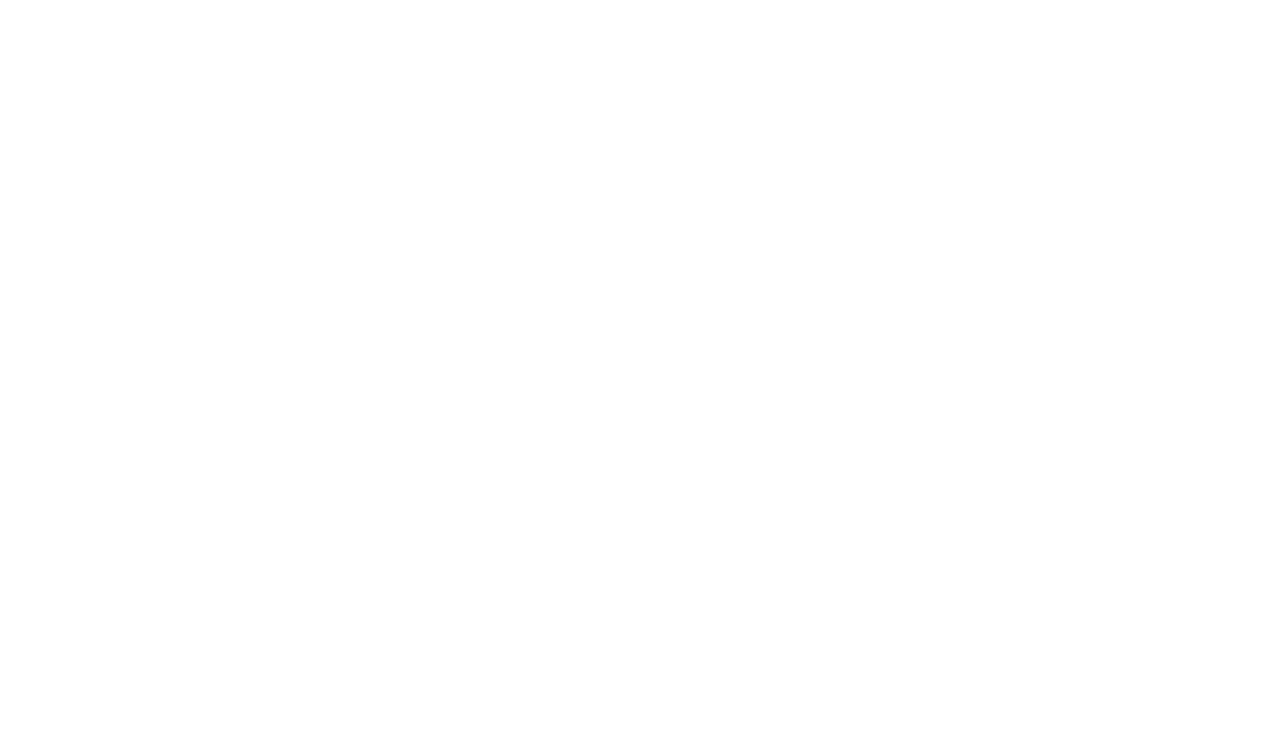
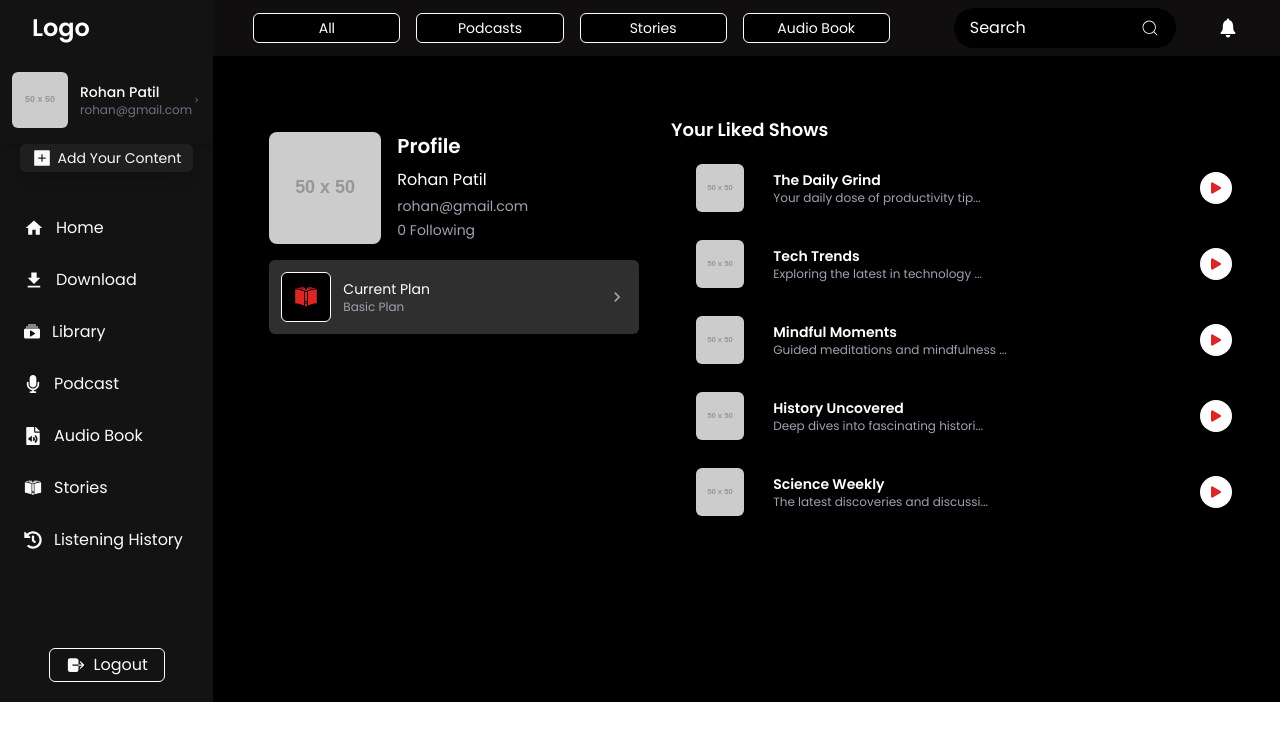
Before and after one commit to satishd01/podcast, a React (Vite) app in the folder podcast/: page /profile in a window 1280 px wide. Before the commit this address had no page. Shown: the top 740 px of the page. Built offline with nearby package versions, Linux system fonts and the light colour scheme; the HTML template or start-up script is replaced by a standard one.

Commit message:
feat: Profile

```diff
--- a/podcast/src/App.jsx
+++ b/podcast/src/App.jsx
@@ -12,6 +12,7 @@
 const SingleCreator = lazy(() => import("./pages/SingleCreator/SingleCreator"));
 const Subscription = lazy(() => import("./pages/Subscription/Subscription"));
 const Library = lazy(() => import("./pages/Library/Library"));
+const Profile = lazy(() => import("./pages/Profile/Profile"));
 const LikedPodcasts = lazy(() =>
   import("./pages/LikedPodcasts/LikedPodcasts.jsx")
 );
@@ -60,6 +61,7 @@
           <Route path="/stories" element={<StoriesContent />} />
           <Route path="/audio-book" element={<AudioBooksContent />} />
           <Route path="/library" element={<Library />} />
+          <Route path="/profile" element={<Profile />} />
           <Route path="/downloaded-podcasts" element={<DownloadedPodcasts />} />
           <Route path="/your-playlist" element={<MyPlaylist />} />
           <Route path="/your-playlist/:playlist" element={<SinglePlaylist />} />
--- a/podcast/src/components/MyPlaylist/PlaylistBody/PlaylistBody.jsx
+++ b/podcast/src/components/MyPlaylist/PlaylistBody/PlaylistBody.jsx
@@ -15,7 +15,6 @@
 
   return (
     <>
-      {/* Header Section */}
       <div className="flex items-center justify-between gap-5 mb-4">
         <p className="text-lg sm:text-xl font-semibold">Your Playlist</p>
         <div
@@ -30,7 +29,6 @@
         </div>
       </div>
 
-      {/* Filter & Create Playlist Section */}
       <div className="flex items-center justify-between mb-4">
         <ul className="flex items-center gap-2 sm:gap-4 text-xs sm:text-sm">
           <li className="rounded-lg border px-2 py-1">Podcasts</li>
@@ -40,27 +38,23 @@
           <li className="rounded-lg border px-2 py-1">Stories</li>
         </ul>
         <div
-          className="flex items-center gap-2 sm:gap-3 bg-white text-black text-xs sm:text-sm px-3 py-1 rounded-md cursor-pointer mx-2 text-xs"
+          className="flex items-center gap-2 sm:gap-3 bg-white text-black sm:text-sm px-3 py-1 rounded-md cursor-pointer mx-2 text-xs"
           onClick={openCreatePlaylist}>
           <FaPlus className="text-sm" />
           <p>Create playlist</p>
         </div>
       </div>
 
-      {/* Main Content */}
       <div className="grid grid-cols-12 gap-6 sm:gap-16">
-        {/* Left Section */}
         <div className="col-span-12 sm:col-span-5">
           <Playlists />
         </div>
-        {/* Right Section */}
         <div className="col-span-12 sm:col-span-7">
           <p className="font-semibold mb-3">Motivation</p>
           <PlaylistPodcasts />
         </div>
       </div>
 
-      {/* Modal */}
       {isCreatePlaylistOpen && (
         <div className="fixed inset-0 flex items-center justify-center bg-black bg-opacity-50 z-50">
           <div className="bg-[#222222] w-[90%] sm:w-[50%] max-w-md py-5 px-4 rounded-lg">
--- a/podcast/src/components/MyPlaylist/PlaylistPodcasts/PlaylistPodcasts.jsx
+++ b/podcast/src/components/MyPlaylist/PlaylistPodcasts/PlaylistPodcasts.jsx
@@ -1,42 +1,37 @@
 import React from "react";
-
 import podcasts from "../../../utils/json/podcasts.json";
 import { IoPlay } from "react-icons/io5";
 import { playerTitleLength } from "../../../utils/constants";
 
 const PlaylistPodcasts = () => {
   return (
-    <div className="mt-4">
-      {podcasts &&
-        podcasts.slice(0, 5).map((pod) => (
+    <div className="space-y-3">
+      {podcasts.slice(0, 5).map((pod) => (
         <div
           key={pod.id}
-            className="grid grid-cols-12 items-center gap-4 sm:gap-8 mb-3">
-            {/* Podcast Thumbnail */}
+          className="grid grid-cols-12 items-center gap-3 p-2  rounded-lg">
           <div className="col-span-2 flex justify-center">
             <img
               alt={pod.name}
               src={pod.imageUrl}
-                className="rounded-md w-10 h-10 sm:w-12 sm:h-12 md:w-16 md:h-16"
+              className="w-12 h-12 rounded-md"
             />
           </div>
-            {/* Podcast Details */}
           <div className="col-span-8">
-              <p className="text-sm sm:text-base font-semibold truncate">
+            <p className="text-sm font-semibold truncate">
               {pod.name.length > playerTitleLength
-                  ? `${pod.name.slice(0, playerTitleLength)}....`
+                ? `${pod.name.slice(0, playerTitleLength)}...`
                 : pod.name}
             </p>
-              <p className="text-xs sm:text-sm text-gray-500 truncate">
+            <p className="text-xs text-gray-400 truncate">
               {pod.description.length > playerTitleLength
-                  ? `${pod.description.slice(0, playerTitleLength)}....`
+                ? `${pod.description.slice(0, playerTitleLength)}...`
                 : pod.description}
             </p>
           </div>
-            {/* Play Button */}
           <div className="col-span-2 flex justify-end">
-              <button className="p-2 sm:p-3 rounded-full flex items-center justify-center bg-white shadow-md">
-                <IoPlay className="text-red-500 text-lg sm:text-xl" />
+            <button className="p-2 rounded-full bg-white text-red-600">
+              <IoPlay />
             </button>
           </div>
         </div>
--- /dev/null
+++ b/podcast/src/components/Profile/ProfileBody/ProfileBody.jsx
@@ -0,0 +1,19 @@
+import React from "react";
+import ProfileCard from "../ProfileCard/ProfileCard";
+import PlaylistPodcasts from "../../MyPlaylist/PlaylistPodcasts/PlaylistPodcasts";
+
+const ProfileBody = () => {
+  return (
+    <div className="grid grid-cols-12 gap-4 px-4 md:px-10 mt-5">
+      <div className="col-span-12 md:col-span-5">
+        <ProfileCard />
+      </div>
+      <div className="col-span-12 md:col-span-7">
+        <p className="text-lg font-semibold mb-3">Your Liked Shows</p>
+        <PlaylistPodcasts />
+      </div>
+    </div>
+  );
+};
+
+export default ProfileBody;
--- /dev/null
+++ b/podcast/src/components/Profile/ProfileCard/ProfileCard.jsx
@@ -0,0 +1,36 @@
+import React from "react";
+import { user } from "../../../utils/constants";
+import { GiBookCover } from "react-icons/gi";
+import { MdOutlineKeyboardArrowRight } from "react-icons/md";
+
+const ProfileCard = () => {
+  const { imageUrl, email, name, following } = user;
+
+  return (
+    <div className=" p-4 rounded-lg">
+      <div className="flex flex-col md:flex-row items-center md:items-start gap-4">
+        <img src={imageUrl} alt={name} className="h-28 w-28 rounded-lg" />
+        <div className="text-center md:text-left">
+          <p className="text-xl font-semibold">Profile</p>
+          <p className="mt-2">{name}</p>
+          <p className="text-sm text-gray-400 mt-1">{email}</p>
+          <p className="text-sm text-gray-400 mt-1">{`${following} Following`}</p>
+        </div>
+      </div>
+      <div className="flex items-center justify-between bg-[#2F2F2F] rounded-md mt-4 p-3">
+        <div className="flex items-center gap-3">
+          <div className="bg-black p-3 rounded-md border border-white">
+            <GiBookCover className="text-2xl text-red-600" />
+          </div>
+          <div>
+            <p className="text-sm">Current Plan</p>
+            <p className="text-xs text-gray-400">Basic Plan</p>
+          </div>
+        </div>
+        <MdOutlineKeyboardArrowRight className="text-xl text-gray-400" />
+      </div>
+    </div>
+  );
+};
+
+export default ProfileCard;
--- a/podcast/src/components/UserSlider/SmallUserCard.jsx
+++ b/podcast/src/components/UserSlider/SmallUserCard.jsx
@@ -1,13 +1,17 @@
 import React from "react";
 import { MdOutlineKeyboardArrowRight } from "react-icons/md";
+import { useNavigate } from "react-router-dom";
+import { user } from "./../../utils/constants";
 
-const SmallUserCard = ({
-  name = "Rohan Patil",
-  email = "rohan@gmail.com",
-  imageUrl = "https://placehold.co/50",
-}) => {
+const SmallUserCard = () => {
+  const { name, email, imageUrl } = user;
+
+  const navigate = useNavigate();
+
   return (
-    <div className="w-full py-4 px-3 flex items-center justify-between rounded-md  shadow-md">
+    <div
+      className="w-full py-4 px-3 flex items-center justify-between rounded-md  shadow-md"
+      onClick={() => navigate("/profile")}>
       <img
         alt={`${name}'s profile`}
         src={imageUrl}
--- /dev/null
+++ b/podcast/src/pages/Profile/Profile.jsx
@@ -0,0 +1,59 @@
+import React, { useEffect } from "react";
+import { useDispatch, useSelector } from "react-redux";
+import { toggleSlider } from "../../app/slices/sliderSlice";
+
+import SliderDiv from "../../components/SliderDiv/SliderDiv";
+import Navbar from "./../../components/Navbar/Navbar";
+import ProfileBody from "../../components/Profile/ProfileBody/ProfileBody";
+
+const Profile = () => {
+  const dispatch = useDispatch();
+
+  const isUserViewOpen = useSelector((state) => state.slider.isSliderOpen);
+
+  useEffect(() => {
+    const handleResize = () => {
+      const isMobile = window.innerWidth < 640;
+      if (isMobile) {
+        dispatch(toggleSlider(false));
+      } else {
+        dispatch(toggleSlider(true));
+      }
+    };
+
+    handleResize();
+    window.addEventListener("resize", handleResize);
+    return () => window.removeEventListener("resize", handleResize);
+  }, [dispatch]);
+
+  useEffect(() => {
+    const handleScroll = () => {
+      const isMobile = window.innerWidth < 640;
+      const scrollThreshold = 200;
+      if (isUserViewOpen && isMobile && window.scrollY > scrollThreshold) {
+        dispatch(toggleSlider(false));
+      }
+    };
+
+    window.addEventListener("scroll", handleScroll);
+    return () => window.removeEventListener("scroll", handleScroll);
+  }, [isUserViewOpen, dispatch]);
+
+  return (
+    <div>
+      <Navbar />
+      <div className="grid grid-cols-12">
+        <SliderDiv />
+
+        <div
+          className={`${
+            isUserViewOpen ? "md:col-span-10" : "md:col-span-12"
+          } col-span-12 text-white bg-black relative   py-10 h-auto`}>
+          <ProfileBody />
+        </div>
+      </div>
+    </div>
+  );
+};
+
+export default Profile;
--- a/podcast/src/utils/constants.js
+++ b/podcast/src/utils/constants.js
@@ -1,6 +1,13 @@
 import { FaHeart } from "react-icons/fa";
 import { IoDownloadSharp } from "react-icons/io5";
 import { GiBookCover } from "react-icons/gi";
+
+export const user = {
+  name: "Rohan Patil",
+  email: "rohan@gmail.com",
+  imageUrl: "https://placehold.co/50",
+  following: 0,
+};
 
 export const creatorNameLength = 14;
 export const creatorTitleLength = 18;
```
Lines whose indentation alone changed are shown as unchanged.
